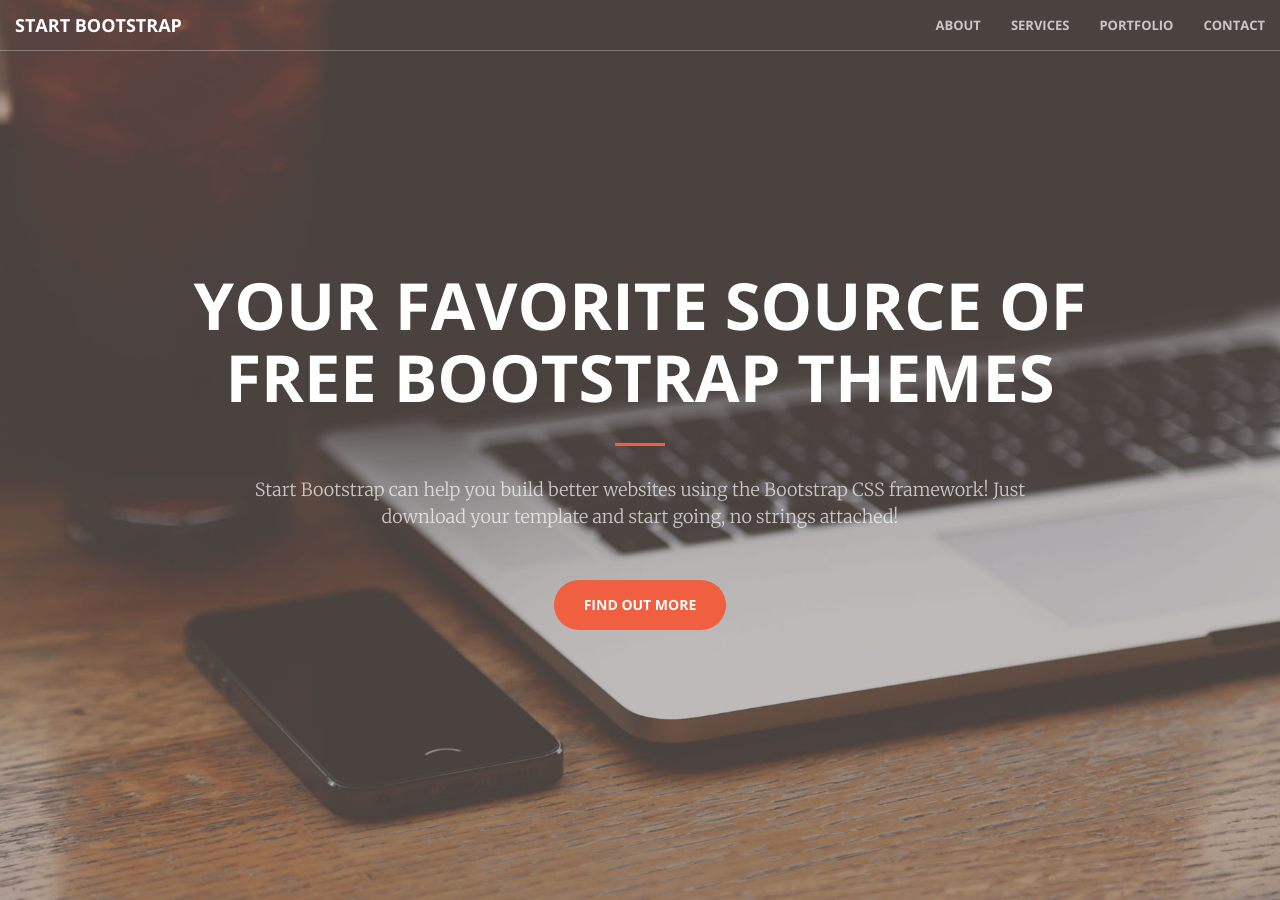
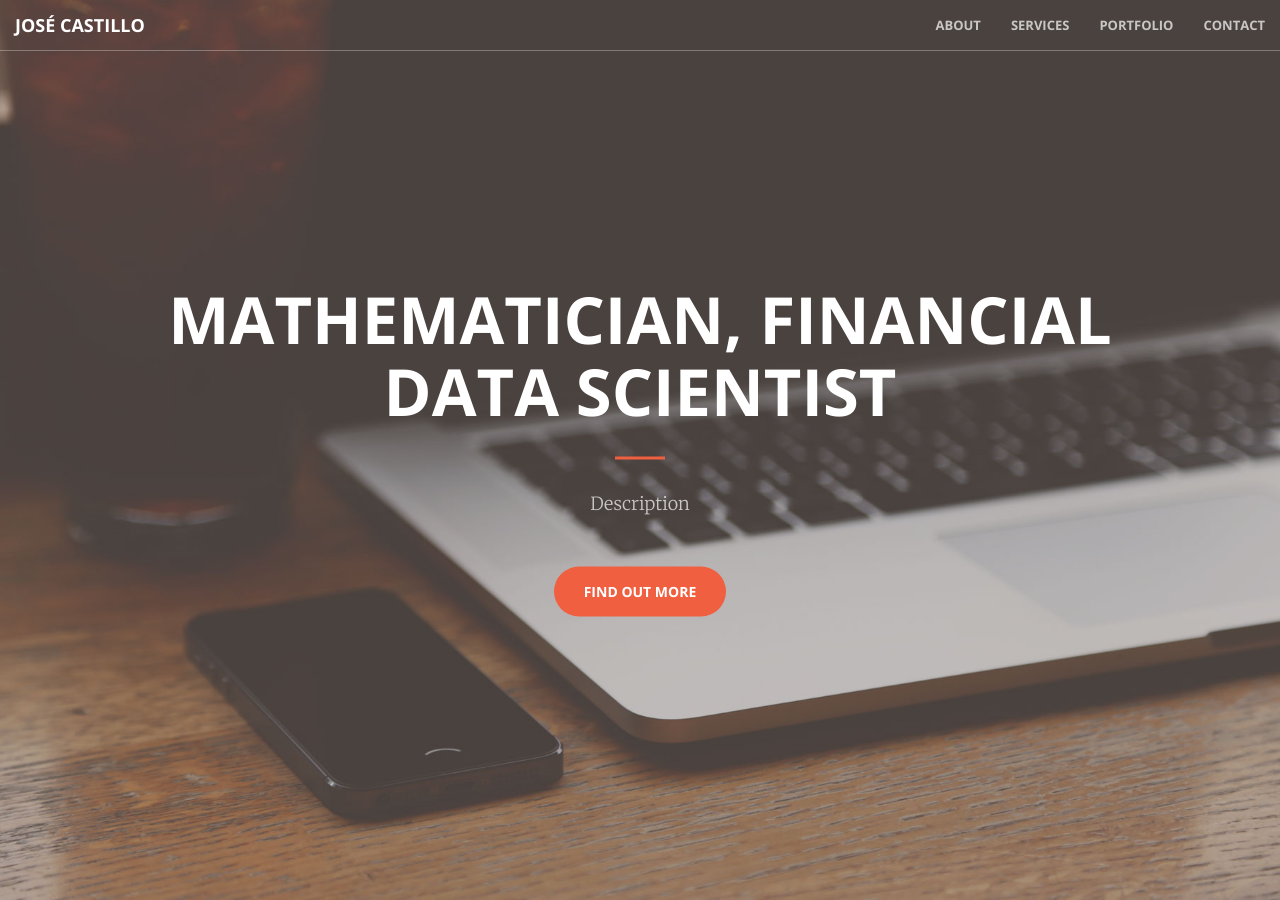
Before and after one commit to ja-castillo25/ja-castillo25.github.io, a Jekyll site: the page built from index.html, in a window 1280 px wide and 900 px high. Built offline with Jekyll 4.4.1, drawn with Linux system fonts in a browser that asks for light colours.

Commit message:
Se modificaron los headers

```diff
--- a/_includes/head.html
+++ b/_includes/head.html
@@ -6,7 +6,7 @@
     <meta name="description" content="">
     <meta name="author" content="">
 
-    <title>Creative - Start Bootstrap Theme</title>
+    <title>ja_castillo25.github.io</title>
 
     <!-- Bootstrap Core CSS -->
     <link rel="stylesheet" href="css/bootstrap.min.css" type="text/css">
--- a/_includes/header.html
+++ b/_includes/header.html
@@ -1,9 +1,9 @@
 <header>
     <div class="header-content">
         <div class="header-content-inner">
-            <h1>Your Favorite Source of Free Bootstrap Themes</h1>
+            <h1>Mathematician, Financial Data Scientist</h1>
             <hr>
-            <p>Start Bootstrap can help you build better websites using the Bootstrap CSS framework! Just download your template and start going, no strings attached!</p>
+            <p>Description</p>
             <a href="#about" class="btn btn-primary btn-xl page-scroll">Find Out More</a>
         </div>
     </div>
--- a/_includes/nav.html
+++ b/_includes/nav.html
@@ -8,7 +8,7 @@
                 <span class="icon-bar"></span>
                 <span class="icon-bar"></span>
             </button>
-            <a class="navbar-brand page-scroll" href="#page-top">Start Bootstrap</a>
+            <a class="navbar-brand page-scroll" href="#page-top">José Castillo</a>
         </div>
 
         <!-- Collect the nav links, forms, and other content for toggling -->
```
